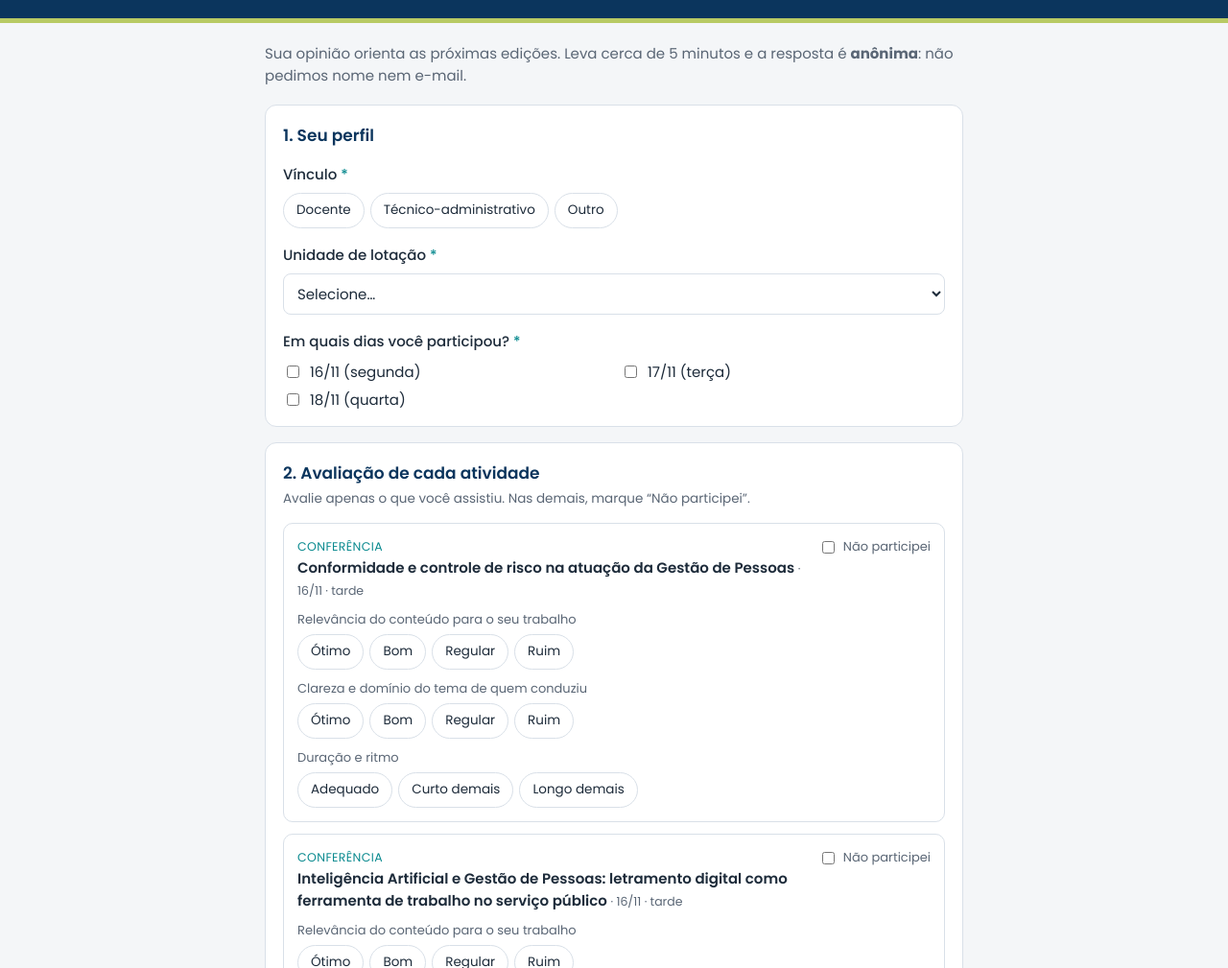
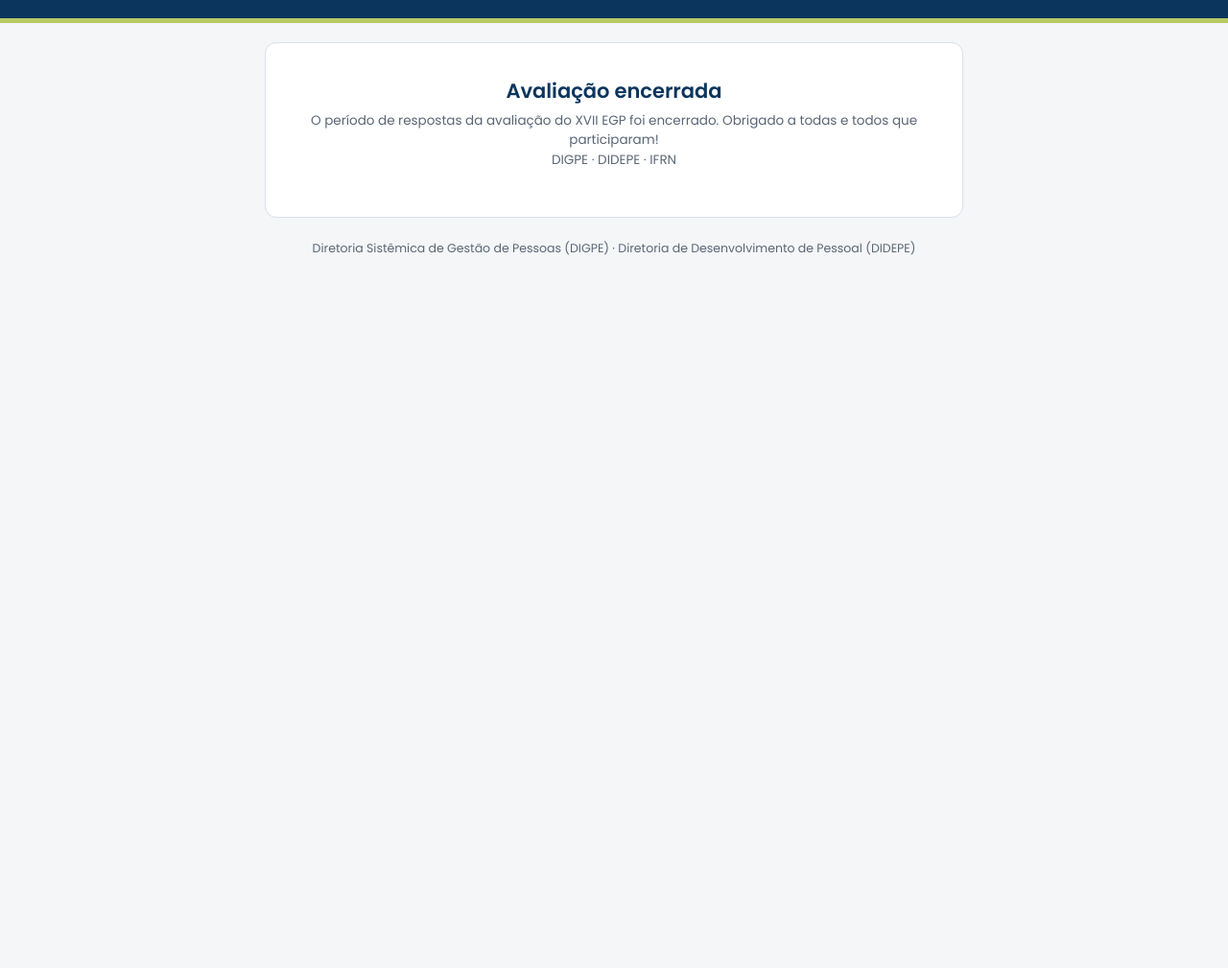
Before and after one commit to pdp-ifrn/pdp-ifrn.github.io, a plain HTML site: page egp-avaliacao/index.html in a window 1280 px wide. Shown: the part 91-1100 px from the top of the page at 96% size. After the commit the page ends 800 px from the top, so only its background shows below. Drawn offline with Linux system fonts and the light colour scheme.

Commit message:
Avaliação EGP: encerra o recebimento de respostas
Co-Authored-By: Claude Sonnet 5.5 <noreply@anthropic.com>
Claude-Session: https://claude.ai/code/session_01BcwJHTJUAna9MMfQZFuDPb

```diff
--- a/egp-avaliacao/index.html
+++ b/egp-avaliacao/index.html
@@ -65,7 +65,8 @@ footer{color:var(--muted);font-size:12.5px;text-align:center;margin-top:22px}
 <div><p class="k">XVII EGP 2026 · 16 a 18 de novembro</p><h1>Avaliação do evento</h1></div>
 </div></div>
 <main class="wrap">
-<div id="form">
+<section class="card ok" id="closed"><h2>Avaliação encerrada</h2><p class="sub">O período de respostas da avaliação do XVII EGP foi encerrado. Obrigado a todas e todos que participaram!<br>DIGPE · DIDEPE · IFRN</p></section>
+<div id="form" hidden>
 <p class="intro">Sua opinião orienta as próximas edições. Leva cerca de 5 minutos e a resposta é <strong>anônima</strong>: não pedimos nome nem e-mail.</p>
 <form id="f" novalidate autocomplete="off">
 <div class="hp" aria-hidden="true"><label>Site <input type="text" name="site" tabindex="-1" autocomplete="off"></label></div>
```
